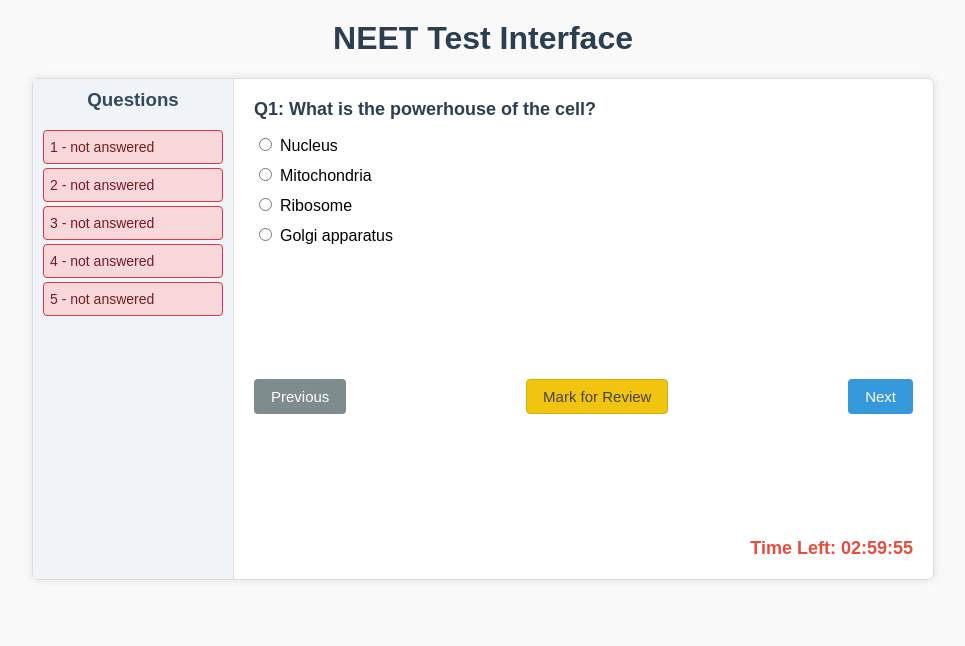
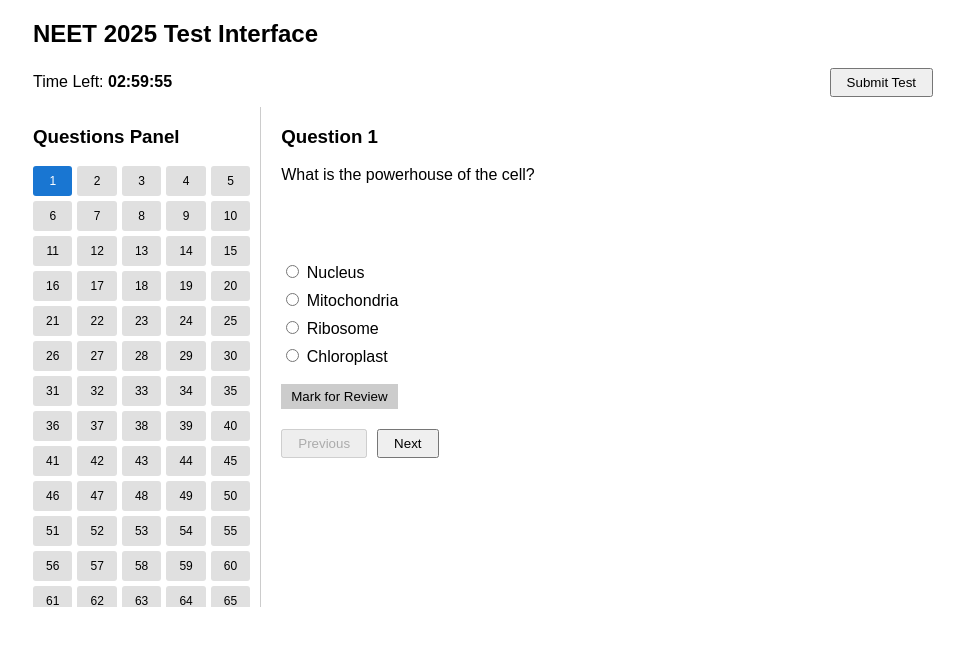
Before and after one commit to RishiIsHacker/Neet-Test-platform, a React (Create React App) app in the folder frontend/: page / in a window 1280 px wide. Shown: the top 646 px of the page, without its empty margins (157-1122 px from the left). Built offline with nearby package versions, Linux system fonts and the light colour scheme.

Commit message:
Update App.js

```diff
--- a/frontend/src/App.js
+++ b/frontend/src/App.js
@@ -1,153 +1,289 @@
-import React, { useState, useEffect } from "react";
-import "./App.css";
+import React, { useState, useEffect, useRef } from "react";
 
-const questions = [
+const TOTAL_QUESTIONS = 180;
+const DUMMY_QUESTIONS = [
   {
-    id: 1,
+    id: "q1",
     question: "What is the powerhouse of the cell?",
-    options: ["Nucleus", "Mitochondria", "Ribosome", "Golgi apparatus"],
+    options: ["Nucleus", "Mitochondria", "Ribosome", "Chloroplast"],
   },
   {
-    id: 2,
-    question: "What is the chemical formula of water?",
-    options: ["H2O", "CO2", "NaCl", "O2"],
+    id: "q2",
+    question: "What is H2O commonly known as?",
+    options: ["Salt", "Water", "Oxygen", "Hydrogen"],
   },
   {
-    id: 3,
-    question: "What force keeps planets in orbit?",
-    options: ["Magnetism", "Friction", "Gravity", "Electricity"],
+    id: "q3",
+    question: "What force keeps us on the ground?",
+    options: ["Magnetism", "Gravity", "Friction", "Electricity"],
   },
   {
-    id: 4,
-    question: "What is the boiling point of water?",
-    options: ["100°C", "0°C", "50°C", "90°C"],
+    id: "q4",
+    question: "pH of pure water is?",
+    options: ["7", "1", "14", "0"],
   },
   {
-    id: 5,
-    question: "Which vitamin is produced when skin is exposed to sunlight?",
-    options: ["Vitamin A", "Vitamin B12", "Vitamin D", "Vitamin C"],
+    id: "q5",
+    question: "Speed of light is approximately?",
+    options: [
+      "3 x 10^8 m/s",
+      "3 x 10^6 m/s",
+      "1.5 x 10^8 m/s",
+      "3 x 10^9 m/s",
+    ],
   },
-  // Add more questions here (up to 180 for your test)
 ];
 
+// Generate empty questions to fill remaining
+const EMPTY_QUESTIONS = Array.from(
+  { length: TOTAL_QUESTIONS - DUMMY_QUESTIONS.length },
+  (_, i) => ({
+    id: `q${i + 6}`,
+    question: "",
+    options: ["", "", "", ""],
+  })
+);
+
+const ALL_QUESTIONS = [...DUMMY_QUESTIONS, ...EMPTY_QUESTIONS];
+
+const STORAGE_KEY = "neet_test_state_v1";
+
+function formatTime(seconds) {
+  const h = Math.floor(seconds / 3600)
+    .toString()
+    .padStart(2, "0");
+  const m = Math.floor((seconds % 3600) / 60)
+    .toString()
+    .padStart(2, "0");
+  const s = (seconds % 60).toString().padStart(2, "0");
+  return `${h}:${m}:${s}`;
+}
+
 export default function App() {
-  const totalQuestions = questions.length;
+  const [answers, setAnswers] = useState({});
+  const [marked, setMarked] = useState({});
+  const [currentIndex, setCurrentIndex] = useState(0);
+  const [timeLeft, setTimeLeft] = useState(3 * 60 * 60); // 3 hours in seconds
+  const timerRef = useRef(null);
 
-  const [currentQ, setCurrentQ] = useState(0);
-  const [answers, setAnswers] = useState({}); // {questionId: optionIndex}
-  const [markedForReview, setMarkedForReview] = useState(new Set());
-  const [timeLeft, setTimeLeft] = useState(3 * 60 * 60); // 3 hours in seconds
+  // Load saved state from localStorage on mount
+  useEffect(() => {
+    const saved = localStorage.getItem(STORAGE_KEY);
+    if (saved) {
+      const { answers, marked, currentIndex, endTime } = JSON.parse(saved);
+      setAnswers(answers || {});
+      setMarked(marked || {});
+      setCurrentIndex(currentIndex || 0);
 
+      const remaining = Math.floor((endTime - Date.now()) / 1000);
+      if (remaining > 0) {
+        setTimeLeft(remaining);
+      } else {
+        setTimeLeft(0);
+      }
+    } else {
+      // Save initial end time
+      const endTime = Date.now() + 3 * 60 * 60 * 1000;
+      localStorage.setItem(
+        STORAGE_KEY,
+        JSON.stringify({ answers: {}, marked: {}, currentIndex: 0, endTime })
+      );
+    }
+  }, []);
+
+  // Timer countdown
   useEffect(() => {
-    if (timeLeft <= 0) return;
+    if (timeLeft <= 0) {
+      clearInterval(timerRef.current);
+      alert("Time is up! Please submit your test.");
+      return;
+    }
 
-    const timer = setInterval(() => {
-      setTimeLeft((t) => t - 1);
+    timerRef.current = setInterval(() => {
+      setTimeLeft((t) => {
+        if (t <= 1) {
+          clearInterval(timerRef.current);
+          alert("Time is up! Please submit your test.");
+          return 0;
+        }
+        return t - 1;
+      });
     }, 1000);
 
-    return () => clearInterval(timer);
+    return () => clearInterval(timerRef.current);
   }, [timeLeft]);
 
-  function formatTime(seconds) {
-    const h = Math.floor(seconds / 3600);
-    const m = Math.floor((seconds % 3600) / 60);
-    const s = seconds % 60;
-    return `${h.toString().padStart(2, "0")}:${m
-      .toString()
-      .padStart(2, "0")}:${s.toString().padStart(2, "0")}`;
+  // Save state on any change
+  useEffect(() => {
+    const endTime = Date.now() + timeLeft * 1000;
+    localStorage.setItem(
+      STORAGE_KEY,
+      JSON.stringify({ answers, marked, currentIndex, endTime })
+    );
+  }, [answers, marked, currentIndex, timeLeft]);
+
+  function handleAnswer(qid, option) {
+    setAnswers((prev) => ({ ...prev, [qid]: option }));
   }
 
-  function selectOption(qId, optionIndex) {
-    setAnswers((prev) => ({ ...prev, [qId]: optionIndex }));
-  }
-
-  function toggleMarkReview(qId) {
-    setMarkedForReview((prev) => {
-      const newSet = new Set(prev);
-      if (newSet.has(qId)) {
-        newSet.delete(qId);
-      } else {
-        newSet.add(qId);
-      }
-      return newSet;
+  function toggleMark(qid) {
+    setMarked((prev) => {
+      const newMarked = { ...prev };
+      if (newMarked[qid]) delete newMarked[qid];
+      else newMarked[qid] = true;
+      return newMarked;
     });
   }
 
-  function questionStatus(qId) {
-    if (markedForReview.has(qId)) return "marked";
-    if (answers[qId] !== undefined) return "answered";
-    return "not-answered";
+  function goToQuestion(i) {
+    if (i >= 0 && i < ALL_QUESTIONS.length) setCurrentIndex(i);
   }
 
+  function submitTest() {
+    let answeredCount = Object.keys(answers).length;
+    let markedCount = Object.keys(marked).length;
+    if (
+      window.confirm(
+        `You have answered ${answeredCount} questions and marked ${markedCount} for review.\nSubmit test?`
+      )
+    ) {
+      localStorage.removeItem(STORAGE_KEY);
+      alert("Test submitted. Thank you!");
+      // Add your submit logic here (API call or backend)
+      window.location.reload();
+    }
+  }
+
+  const currentQuestion = ALL_QUESTIONS[currentIndex];
+  const status = (qid) => {
+    if (answers[qid]) return "Answered";
+    else if (marked[qid]) return "Marked";
+    else return "Not Answered";
+  };
+
   return (
-    <>
-      <h1>NEET Test Interface</h1>
-      <div className="app-container">
-        <div className="sidebar">
-          <h3>Questions</h3>
-          {questions.map((q, i) => (
-            <div
-              key={q.id}
-              className={`question-status ${questionStatus(q.id)}`}
-              onClick={() => setCurrentQ(i)}
-            >
-              {q.id} - {questionStatus(q.id).replace("-", " ")}
-            </div>
-          ))}
+    <div style={{ maxWidth: 900, margin: "auto", fontFamily: "Arial, sans-serif" }}>
+      <h2>NEET 2025 Test Interface</h2>
+      <div
+        style={{
+          display: "flex",
+          marginBottom: 10,
+          justifyContent: "space-between",
+          alignItems: "center",
+        }}
+      >
+        <div>
+          Time Left: <b>{formatTime(timeLeft)}</b>
+        </div>
+        <button onClick={submitTest} style={{ padding: "5px 15px" }}>
+          Submit Test
+        </button>
+      </div>
+
+      <div style={{ display: "flex" }}>
+        {/* Question panel */}
+        <div
+          style={{
+            width: "25%",
+            borderRight: "1px solid #ccc",
+            height: 500,
+            overflowY: "auto",
+            paddingRight: 10,
+          }}
+        >
+          <h3>Questions Panel</h3>
+          <div
+            style={{
+              display: "grid",
+              gridTemplateColumns: "repeat(5, 1fr)",
+              gap: 5,
+            }}
+          >
+            {ALL_QUESTIONS.map((q, i) => (
+              <button
+                key={q.id}
+                onClick={() => goToQuestion(i)}
+                style={{
+                  padding: 8,
+                  fontSize: 12,
+                  cursor: "pointer",
+                  background:
+                    i === currentIndex
+                      ? "#1976d2"
+                      : answers[q.id]
+                      ? "#4caf50"
+                      : marked[q.id]
+                      ? "#ff9800"
+                      : "#e0e0e0",
+                  color: i === currentIndex ? "white" : "black",
+                  border: "none",
+                  borderRadius: 3,
+                }}
+                title={status(q.id)}
+              >
+                {i + 1}
+              </button>
+            ))}
+          </div>
         </div>
 
-        <div className="main-panel">
+        {/* Question display */}
+        <div style={{ width: "75%", paddingLeft: 20 }}>
+          <h3>
+            Question {currentIndex + 1}{" "}
+            {currentQuestion.question ? "" : "(No question text)"}
+          </h3>
+          <p style={{ minHeight: 80, fontSize: 16 }}>
+            {currentQuestion.question || <i>No question provided.</i>}
+          </p>
+
           <div>
-            <div className="question-text">
-              Q{questions[currentQ].id}: {questions[currentQ].question}
-            </div>
-
-            <div className="options">
-              {questions[currentQ].options.map((opt, idx) => (
-                <label key={idx} className="option-label">
-                  <input
-                    type="radio"
-                    name={`question-${questions[currentQ].id}`}
-                    className="option-input"
-                    checked={answers[questions[currentQ].id] === idx}
-                    onChange={() =>
-                      selectOption(questions[currentQ].id, idx)
-                    }
-                  />
-                  {opt}
-                </label>
-              ))}
-            </div>
+            {currentQuestion.options.map((opt, i) => (
+              <label key={i} style={{ display: "block", marginBottom: 8 }}>
+                <input
+                  type="radio"
+                  name={currentQuestion.id}
+                  checked={answers[currentQuestion.id] === opt}
+                  onChange={() => handleAnswer(currentQuestion.id, opt)}
+                  disabled={!currentQuestion.question}
+                />{" "}
+                {opt || <i>Option not available</i>}
+              </label>
+            ))}
           </div>
 
-          <div className="controls">
+          <button
+            onClick={() => toggleMark(currentQuestion.id)}
+            style={{
+              marginTop: 10,
+              backgroundColor: marked[currentQuestion.id] ? "#ff9800" : "#ccc",
+              color: "black",
+              border: "none",
+              padding: "5px 10px",
+              cursor: "pointer",
+            }}
+          >
+            {marked[currentQuestion.id] ? "Unmark Review" : "Mark for Review"}
+          </button>
+
+          <div style={{ marginTop: 20 }}>
             <button
-              disabled={currentQ === 0}
-              onClick={() => setCurrentQ((q) => q - 1)}
+              onClick={() => goToQuestion(currentIndex - 1)}
+              disabled={currentIndex === 0}
+              style={{ marginRight: 10, padding: "5px 15px" }}
             >
               Previous
             </button>
-
             <button
-              className="mark-review"
-              onClick={() => toggleMarkReview(questions[currentQ].id)}
-            >
-              {markedForReview.has(questions[currentQ].id)
-                ? "Unmark Review"
-                : "Mark for Review"}
-            </button>
-
-            <button
-              disabled={currentQ === totalQuestions - 1}
-              onClick={() => setCurrentQ((q) => q + 1)}
+              onClick={() => goToQuestion(currentIndex + 1)}
+              disabled={currentIndex === ALL_QUESTIONS.length - 1}
+              style={{ padding: "5px 15px" }}
             >
               Next
             </button>
           </div>
-
-          <div className="timer">Time Left: {formatTime(timeLeft)}</div>
         </div>
       </div>
-    </>
+    </div>
   );
 }
```
